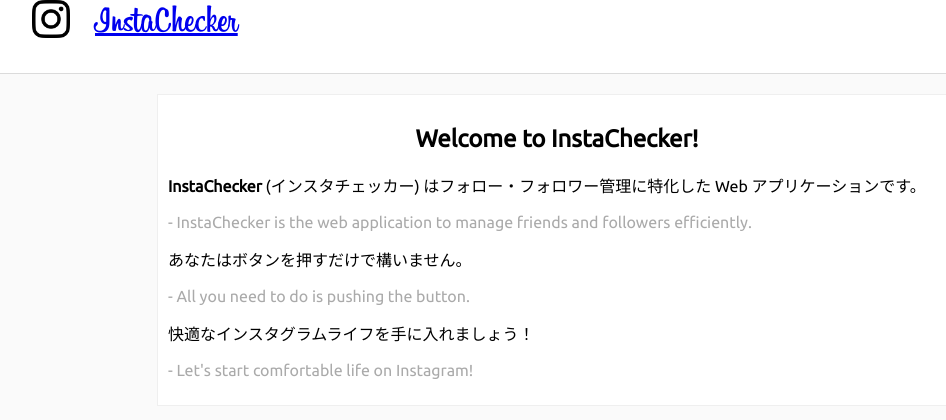
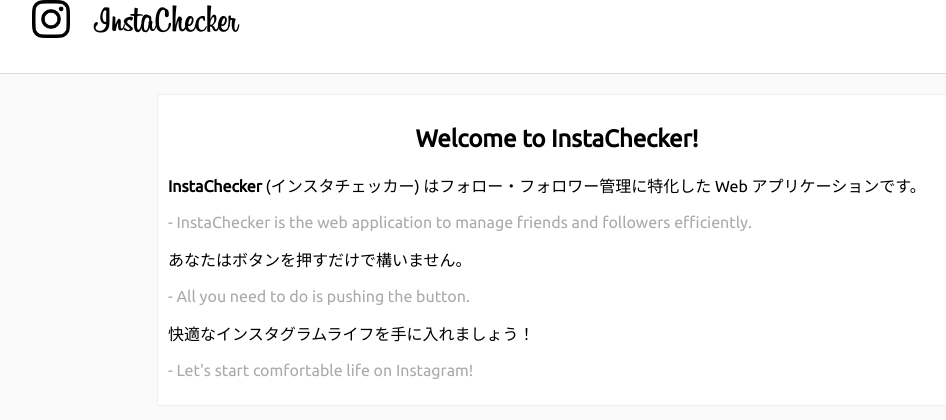
Before and after one commit to mktia/instachecker, a Flask app: page / in a window 1280 px wide; the page is wider, and only the part inside the window is pictured. Shown: the top 420 px of that part, without its empty margins (83-1029 px from the left). Run offline with Flask 2, Linux system fonts and the light colour scheme.

Commit message:
fix h1 link

```diff
--- a/templates/index.html
+++ b/templates/index.html
@@ -57,6 +57,10 @@
 		color: #777;
 		margin-top: 40px;
 		text-align: center;
+		text-decoration: none;
+	}
+	h1 a {
+		color: #000;
 		text-decoration: none;
 	}
 	header {
--- a/templates/result.html
+++ b/templates/result.html
@@ -56,6 +56,10 @@
 		color: #777;
 		margin-top: 40px;
 		text-align: center;
+		text-decoration: none;
+	}
+	h1 a {
+		color: #000;
 		text-decoration: none;
 	}
 	header {
```
